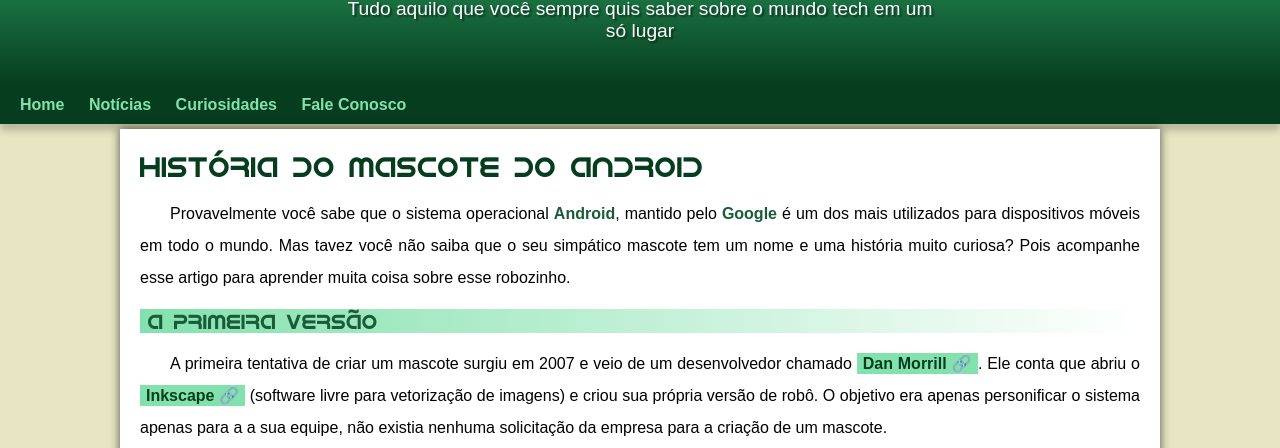
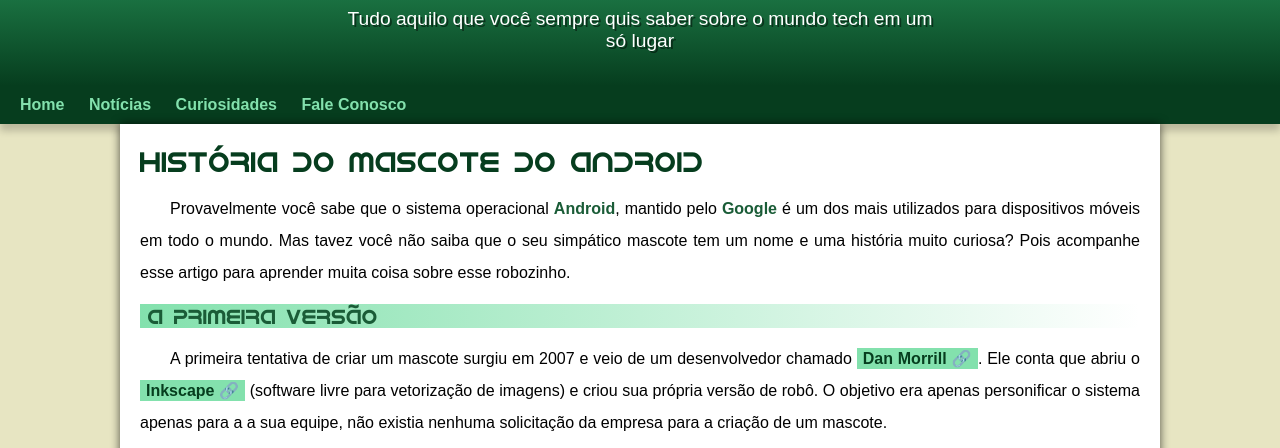
Before and after one commit to raphafulldev/projeto-android, a plain HTML site: page index.html in a window 1280 px wide. Shown: the part 94-542 px from the top of the page. Drawn offline with Linux system fonts and the light colour scheme.

Commit message:
Problema de padding corrigido

```diff
--- a/styles/style.css
+++ b/styles/style.css
@@ -50,16 +50,17 @@ header {
 
 
 header > p {
-color: white;
 font-family: var(--fonte-padrao);
 font-size: 1.2em;
+color: white;
 max-width: 600px;
+padding-right: 10px;
+padding-left: 10px;
 margin: auto;
-padding-left: 10px;
-padding-right: 10px;
-padding-bottom: 20px;
-text-shadow: 2px 2px 2px rgba(0, 0, 0, 0.473);
-margin-bottom: 30px;
+padding-bottom: 30px;
+padding-top: 10px;
+text-shadow: 2px 2px 0px rgba(0, 0, 0, 0.473);
+
 }
 
 header > h1 {
@@ -94,6 +95,7 @@ main {
     max-width: 1000px;
     background-color: white;
     margin: auto;
+    margin-top: -5px;
     padding: 20px;
     box-shadow: 0px 0px 10px rgba(0, 0, 0, 0.671);
     margin-bottom: 30px;
```
